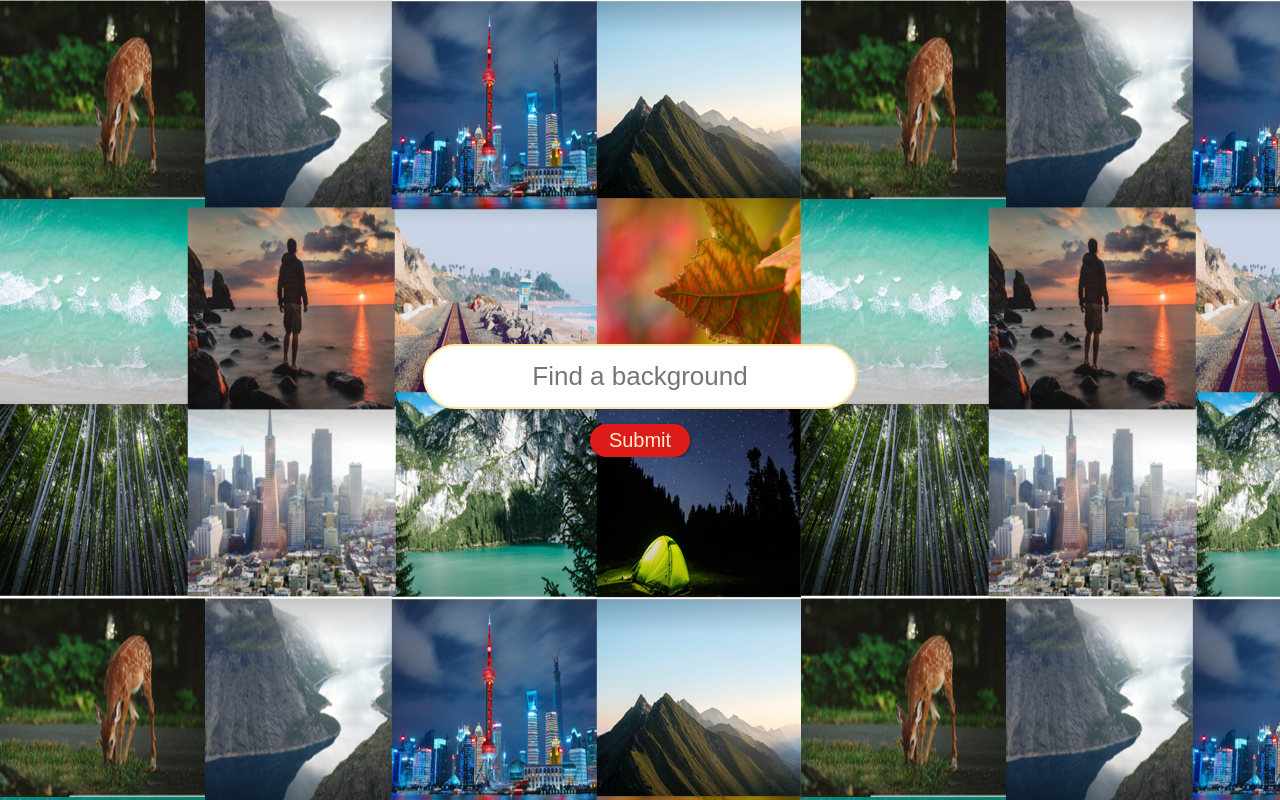
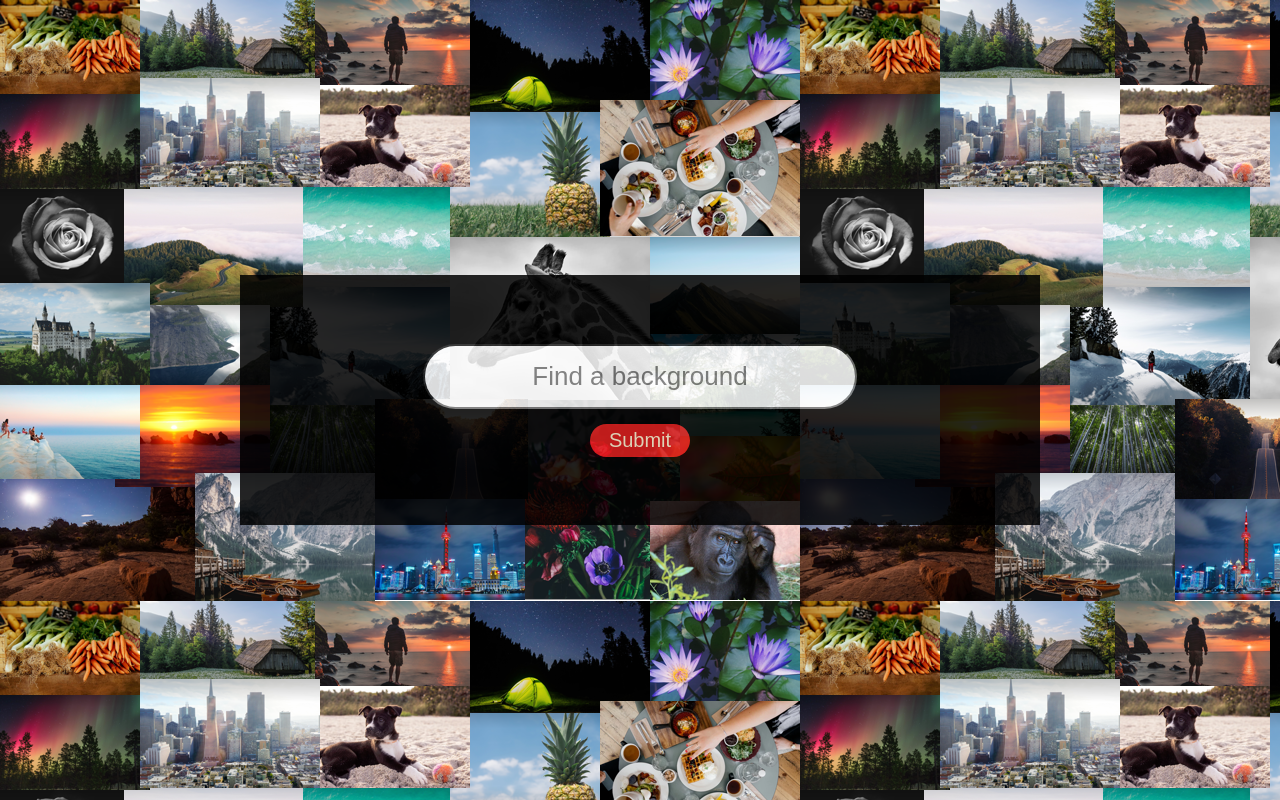
Before and after one commit to swanie21/change-of-scenery, a Vue app in the folder app/: page / in a window 1280 px wide. Built offline with nearby package versions, Linux system fonts and the light colour scheme.

Commit message:
change background image and styling

```diff
--- a/app/src/App.vue
+++ b/app/src/App.vue
@@ -12,7 +12,7 @@
 
   body {
     align-items: center;
-    background-image: url('../../img/collage.png');
+    background-image: url('../../img/photo-collage.png');
     display: flex;
     font-family: Lato, Helvetica, sans-serif;
     justify-content: center;
--- a/app/src/components/HomePage.vue
+++ b/app/src/components/HomePage.vue
@@ -1,24 +1,28 @@
 <style lang="scss" scoped>
 .search-container {
   align-items: center;
+  background: black;
+  opacity: 0.85;
   display: flex;
   flex-direction: column;
+  height: 250px;
   justify-content: center;
   overflow-y: hidden;
+  width: 800px;
 }
 
 .search-input {
   background: #fff;
-  border: 2px solid darken(#FFF1D0, 10%);
   border-radius: 50px;
-  color: #063545;
+  color: #010101;
   font-size: 26px;
   outline: none;
   padding: 15px;
   text-align: center;
   width: 400px;
   &:focus {
-    background: darken(#fff, 5%);
+    background: #edee9d;
+    transition: 0.5s;
   }
 }
 
```
Also changed, not shown: img/collage.png (deleted), img/photo-collage.png (added).
